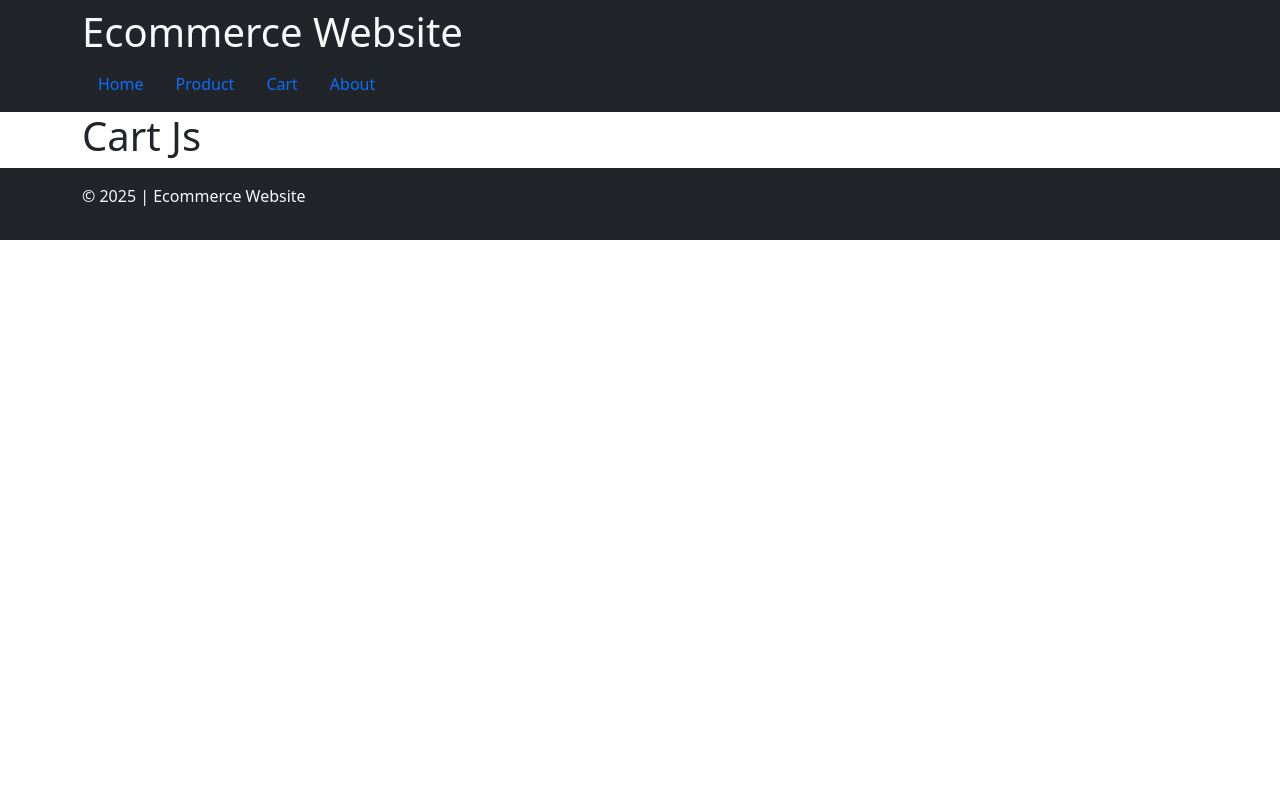
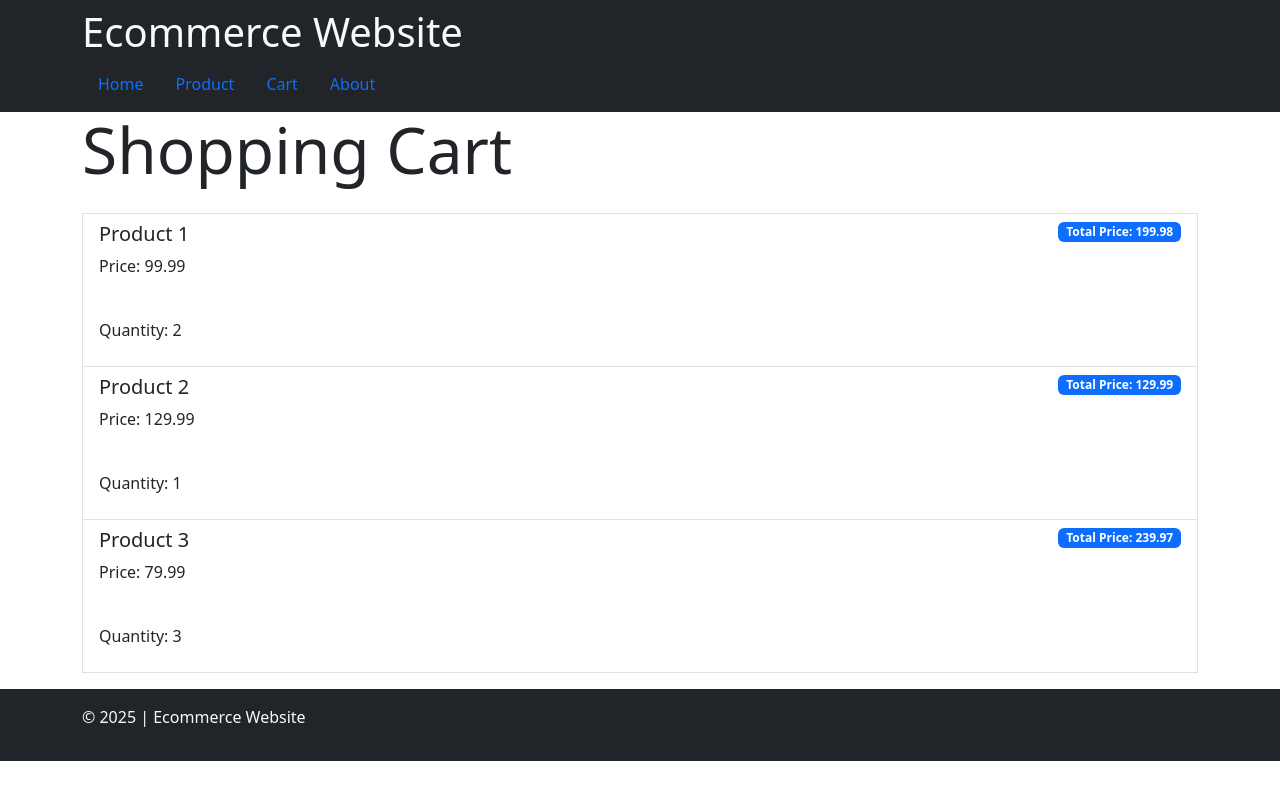
Before and after one commit to Sourabhpande532/berry-bazaar-cart, a React (Create React App) app: page /cart in a window 1280 px wide. Built offline with nearby package versions, Linux system fonts and the light colour scheme.

Commit message:
Feat: Add List group item

```diff
--- a/src/pages/Cart.jsx
+++ b/src/pages/Cart.jsx
@@ -1,14 +1,45 @@
-import { Footer } from "../component/Footer"
-import { Header } from "../component/Header"
+import { Footer } from "../component/Footer";
+import { Header } from "../component/Header";
+
+const ItemsDetails = ({ cart }) => {
+  const listedItem = cart.map(({ id, name, price, quantity }) => {
+    return (
+      <li
+        key={id}
+        className='list-group-item d-flex justify-content-between align-items-start'>
+        <div className=''>
+          <h5>{name}</h5>
+          <p className='fw-lighter'>Price: {price}</p>
+          <br />
+          <p>Quantity: {quantity}</p>
+        </div>
+        <span className=' text-bg-primary badge rounded'>
+          Total Price: {(price * quantity).toFixed(2)}
+        </span>
+      </li>
+    );
+  });
+  return listedItem;
+};
 
 export const Cart = () => {
-    return (
-        <>
-        <Header/>
-        <main className="container-md">
-        <h1>Cart Js</h1>
-        </main>
-        <Footer/>
-        </>
-    )
-}
+  const cart = [
+    { id: 1, name: "Product 1", price: 99.99, quantity: 2 },
+    { id: 2, name: "Product 2", price: 129.99, quantity: 1 },
+    { id: 3, name: "Product 3", price: 79.99, quantity: 3 },
+  ];
+  return (
+    <>
+      <Header />
+      <main className='container'>
+        <h3 className='display-3'>Shopping Cart</h3>
+        <ul className='list-group'>
+          <section className="py-3">
+            <ItemsDetails cart={cart} />
+          </section>
+        </ul>
+      </main>
+      <Footer />
+    </>
+  );
+};
--- a/src/pages/Product.jsx
+++ b/src/pages/Product.jsx
@@ -1,83 +1,40 @@
 import { Link } from "react-router-dom"
 import { Footer } from "../component/Footer"
 import { Header } from "../component/Header"
-
+import products from "../data/products"
 const ProductListings = ( { data } ) => {
-
   const resultDisplay = data.map( ( { id, name, description, price, productImgUrl } ) => {
     return (
       <>
-                <div className="card">
+        <div className="card w-75 m-4">
           <div className="row">
             <div className="col-md-4 col-12">
-                            <img src={ productImgUrl } alt="placehold" className="img-fluid roundeds-start" />
+              <img src="https://placehold.co/450" alt="placehold" className="img-fluid rounded-start" />
             </div>
             <div className="col-md-8 col-12">
               <div className="card-body">
                 <h5 className="fw-semibold">{ name }</h5>
                 <p className="card-text">{ description }</p>
                 <p>Price: { price }</p>
-                                <Link to={ `/product/p/:${ id }` }></Link>
+                <Link to={ `/product/${ id }` } className="btn btn-primary">View Details</Link>
               </div>
             </div>
           </div>
         </div>
       </>
     )
-    })
+  } )
   return resultDisplay;
 }
 
 export const Product = () => {
-        const products = [
-    {
-      id: "1",
-      name: "Product 1",
-      description:
-        "This is Description of Product 1. Lorem ipsum dolor sit amet, consectetur adipiscing elit.",
-      price: 99.99,
-      availableColors: ["Red", "Blue", "Green"],
-      isReturnApplicable: true,
-      productImageUrl: "https://placehold.co/300x300/png",
-    },
-    {
-      id: "2",
-      name: "Product 2",
-      description:
-        "This is Description of Product 2. Lorem ipsum dolor sit amet, consectetur adipiscing elit.",
-      price: 129.99,
-      availableColors: ["White", "Black"],
-      isReturnApplicable: true,
-      productImageUrl: "https://placehold.co/300x300/png",
-    },
-    {
-      id: "3",
-      name: "Product 3",
-      description:
-        "This is Description of Product 3. Lorem ipsum dolor sit amet, consectetur adipiscing elit.",
-      price: 79.99,
-      availableColors: ["Yellow"],
-      isReturnApplicable: false,
-      productImageUrl: "https://placehold.co/300x300/png",
-    },
-    {
-      id: "4",
-      name: "Product 4",
-      description:
-        "This is Description of Product 4. Lorem ipsum dolor sit amet, consectetur adipiscing elit.",
-      price: 49.99,
-      availableColors: ["Purple", "Yellow"],
-      isReturnApplicable: true,
-      productImageUrl: "https://placehold.co/300x300/png",
-    },
-  ];
   return (
     <>
       <Header />
       <main className="container">
-                <h1>Product Js</h1>
         <section>
-                    <ProductListings data={products} />
+          <h1 className="fw-normal">Product Js</h1>
+          <ProductListings data={ products } />
         </section>
       </main>
       <Footer />
```
Lines whose indentation alone changed are shown as unchanged.
